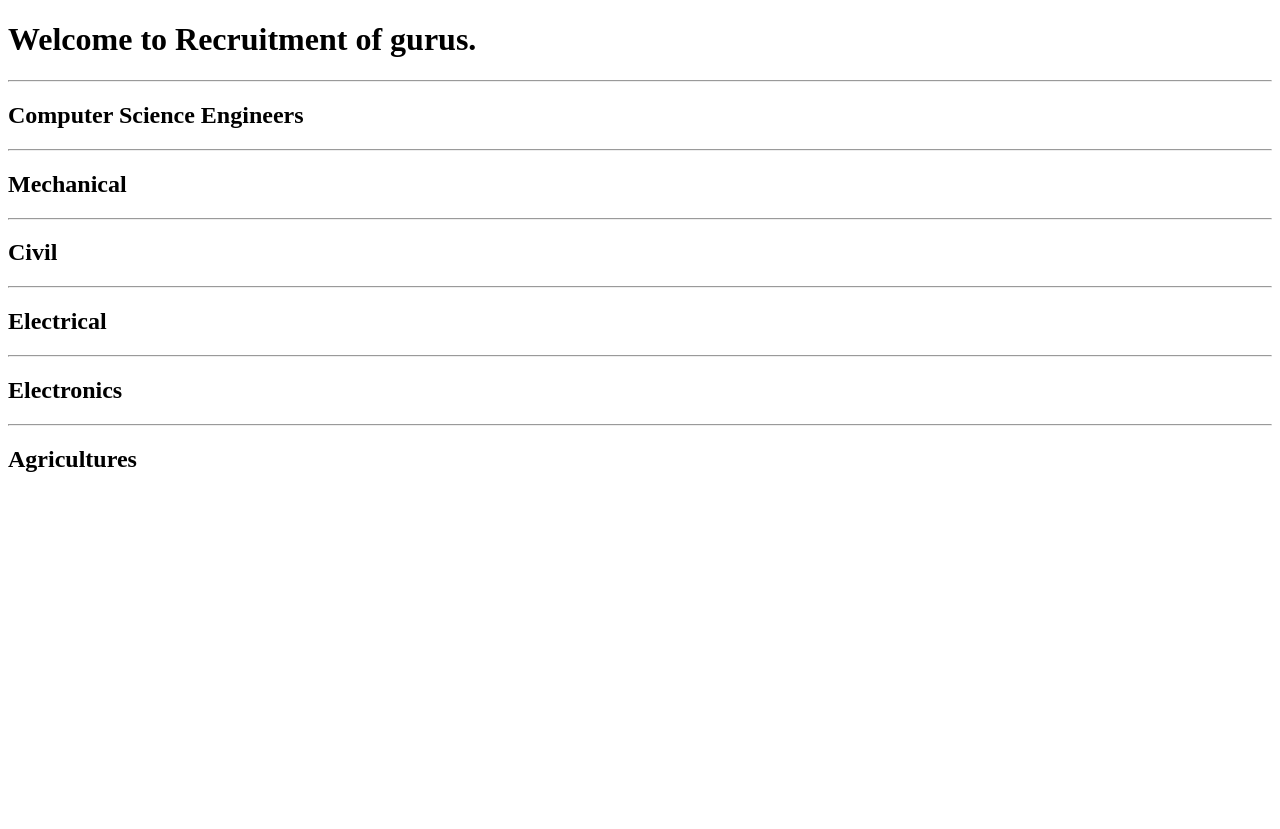
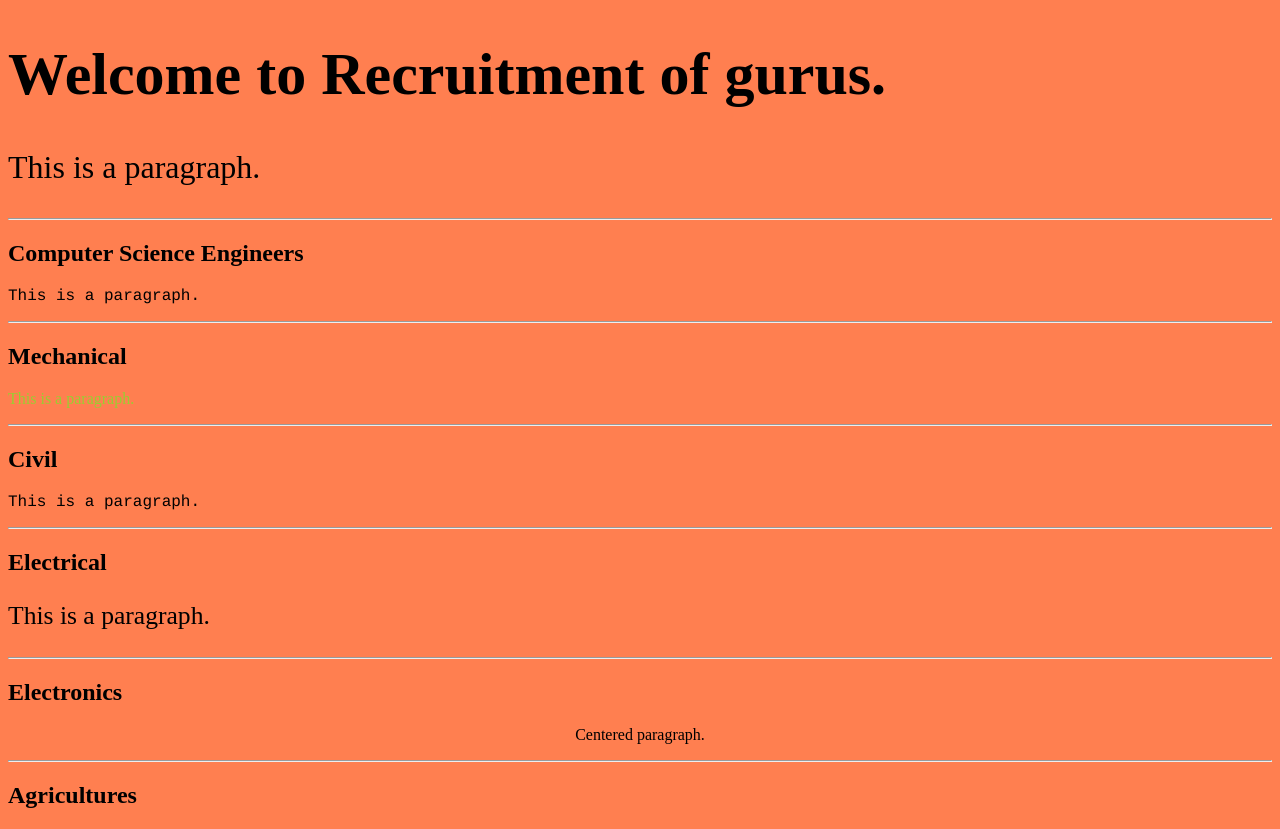
Before and after one commit to Mayankmishra110/Javascript-practice, a plain HTML site: page index.html in a window 1280 px wide. Before the commit the page ends 800 px from the top, so only its background shows below. Drawn offline with Linux system fonts and the light colour scheme.

Commit message:
Update index.html

```diff
--- a/index.html
+++ b/index.html
@@ -6,21 +6,27 @@
     <meta name="viewport" content="width=device-width, initial-scales=1.0">
     <link rel="icon" href="favicon.ico" type="image/x-icon">
     <title>Meta Tags</title>
-
+    <body style="background-color:coral;">
 </head>
     <body>
 <title></title>
-<h1>Welcome to Recruitment of gurus.</h1>
+<h1 style="font-size:60px;">Welcome to Recruitment of gurus.</h1>
+<p style="font-size:200%;">This is a paragraph.</p>
 <hr>
  <h2>Computer Science Engineers<i></i></h2>
+ <p style="font-family:courier;">This is a paragraph.</p>
  <hr>
  <h2>Mechanical</h3> <strong></strong></h3>
+    <p style="color:yellowgreen;">This is a paragraph.</p>
  <hr>
  <h2>Civil<i></i></h2>
+ <p style="font-family:courier;">This is a paragraph.</p>
  <hr>
  <h2>Electrical<em></em></h2>
+ <p style="font-size:160%;">This is a paragraph.</p>
  <hr>
  <h2>Electronics <mark></mark></h2>
+ <p style="text-align:center;">Centered paragraph.</p>
  <hr>
  <h2>Agricultures</h2>
 
```
